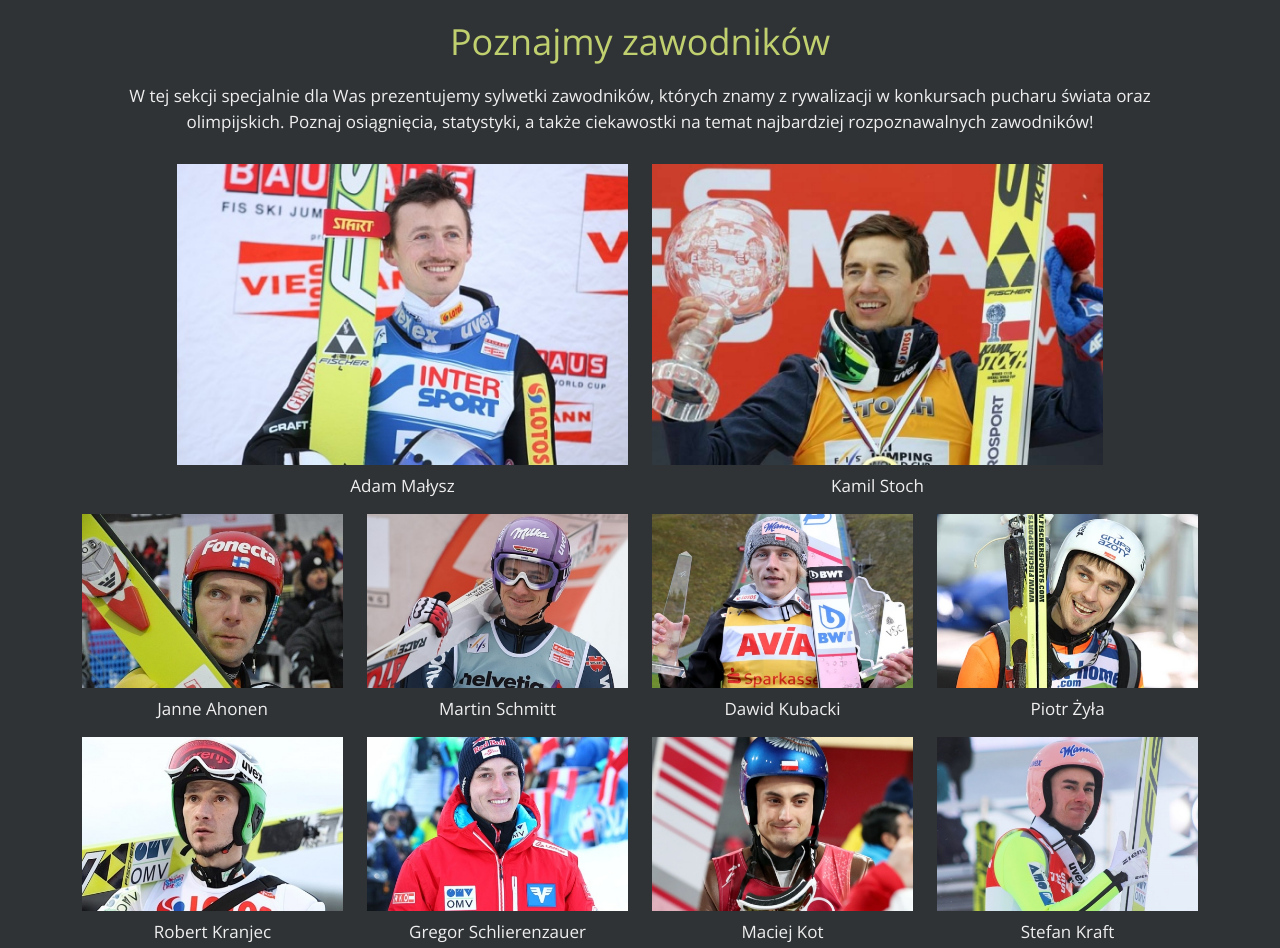
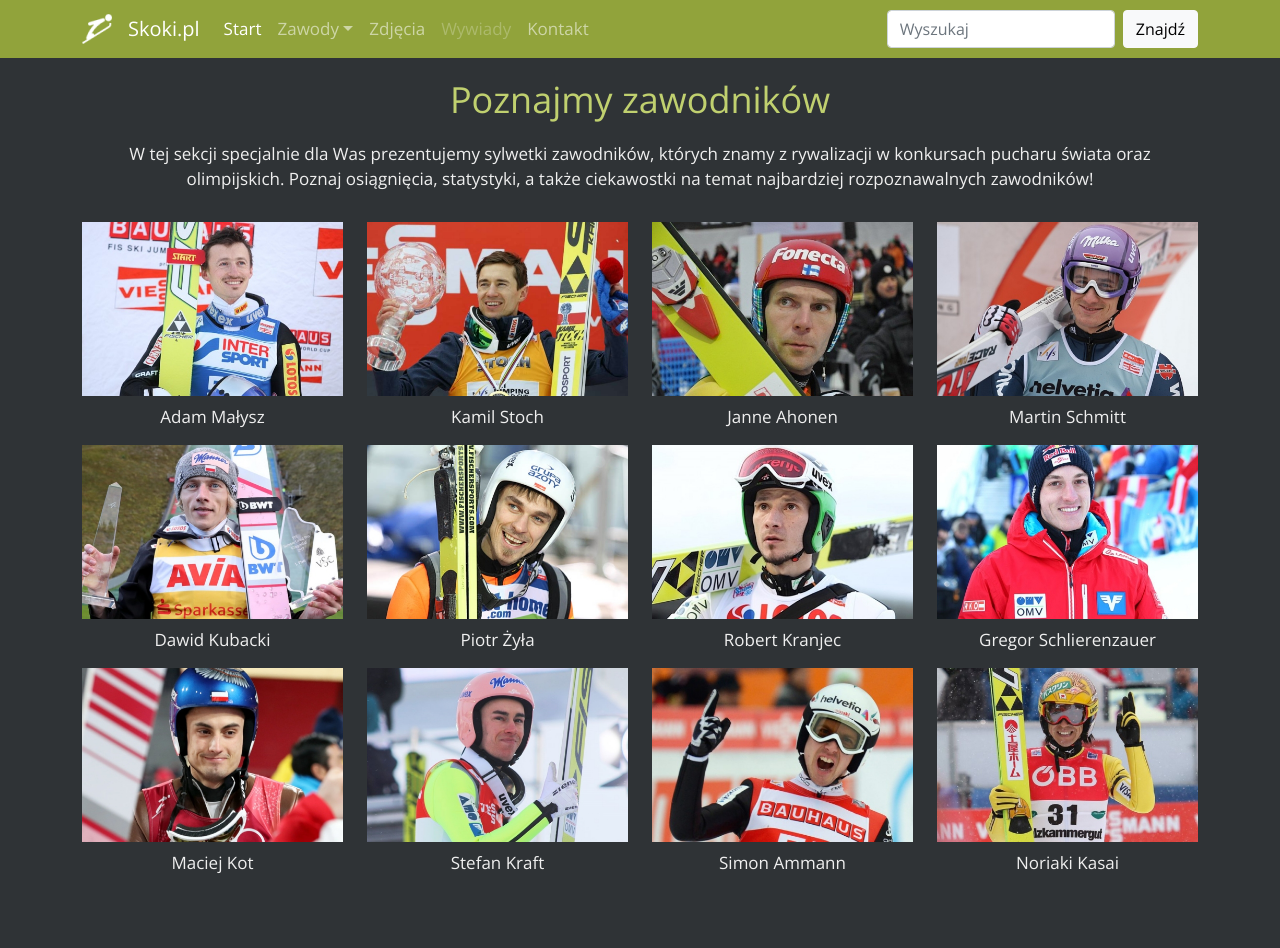
Before and after one commit to mczekajski/bootstrap-webpack-sandbox, a website: page src/index.html in a window 1280 px wide. Shown: the top 948 px of the page. After the commit the page ends 892 px from the top, so only its background shows below. Drawn offline with nearby package versions, Linux system fonts and the light colour scheme.

Commit message:
Add navbar

```diff
--- a/src/css/main.css
+++ b/src/css/main.css
@@ -24,3 +24,9 @@ h1 {
 .jumpers figcaption {
 	margin-top: 8px;
 }
+.navbar {
+	min-height: 57px;
+}
+.bg-jumpers {
+	background-color: #91a33b;
+}
--- a/src/index.html
+++ b/src/index.html
@@ -22,6 +22,58 @@
   </head>
 
   <body>
+    <header>
+      <nav class="navbar navbar-dark bg-jumpers navbar-expand-lg">
+        <div class="container">
+          <a class="navbar-brand" href="#"
+            ><img
+              src="img/logo.png"
+              width="30"
+              height="30"
+              class="d-inline-block me-3 align-bottom"
+              alt=""
+            />Skoki.pl</a
+          >
+          <button
+            class="navbar-toggler"
+            type="button"
+            data-bs-toggle="collapse"
+            data-bs-target="#main-menu"
+            aria-controls="main-menu"
+            aria-expanded="false"
+            aria-label="Przełącznik nawigacji"
+          >
+            <span class="navbar-toggler-icon"></span>
+          </button>
+          <div class="collapse navbar-collapse" id="main-menu">
+            <ul class="navbar-nav me-auto">
+              <li class="nav-item"><a href="#" class="nav-link active">Start</a></li>
+              <li class="nav-item dropdown">
+                <a class="nav-link dropdown-toggle" href="#" id="submenu" role="button" data-bs-toggle="dropdown" aria-expanded="false" aria-haspopup="true">Zawody</a>
+
+                <ul class="dropdown-menu" aria-labelledby="submenu">
+                  <li><a href="#" class="dropdown-item">Terminarz zawodów</a></li>
+                  <li><a href="#" class="dropdown-item">Ranking Pucharu Świata</a></li>
+                  <li><div class="dropdown-divider"></div></li>
+                  <li><a href="#" class="dropdown-item">Sylwetki zawodników</a></li>
+                  <li><a href="#" class="dropdown-item">Skocznie narciarskie</a></li>
+                </ul>
+
+              </li>
+              <li class="nav-item"><a href="#" class="nav-link">Zdjęcia</a></li>
+              <li class="nav-item"><a href="#" class="nav-link disabled">Wywiady</a></li>
+              <li class="nav-item"><a href="#" class="nav-link">Kontakt</a></li>
+            </ul>
+
+            <form class="d-flex">
+              <input type="search" class="form-control me-2" placeholder="Wyszukaj" aria-label="Wyszukaj">
+              <button class="btn btn-light" type="submit">Znajdź</button>
+          </form>
+
+          </div>
+        </div>
+      </nav>
+    </header>
     <main>
       <section class="jumpers">
         <div class="container">
@@ -36,15 +88,14 @@
           </header>
 
           <div class="row">
-            <div class="col-sm-6 col-md-5 offset-md-1">
-
+            <div class="col-sm-6 col-md-5 col-xl-3 offset-md-1 offset-xl-0">
               <figure>
                 <a href="#"><img src="img/malysz.jpg" alt="Adam Małysz" /></a>
                 <figcaption>Adam Małysz</figcaption>
               </figure>
             </div>
 
-            <div class="col-sm-6 col-md-5">
+            <div class="col-sm-6 col-md-5 col-xl-3">
               <figure>
                 <a href="#"><img src="img/stoch.jpg" alt="Kamil Stoch" /></a>
                 <figcaption>Kamil Stoch</figcaption>
```
Also changed, not shown: src/img/logo.png (added), 1 other file.
